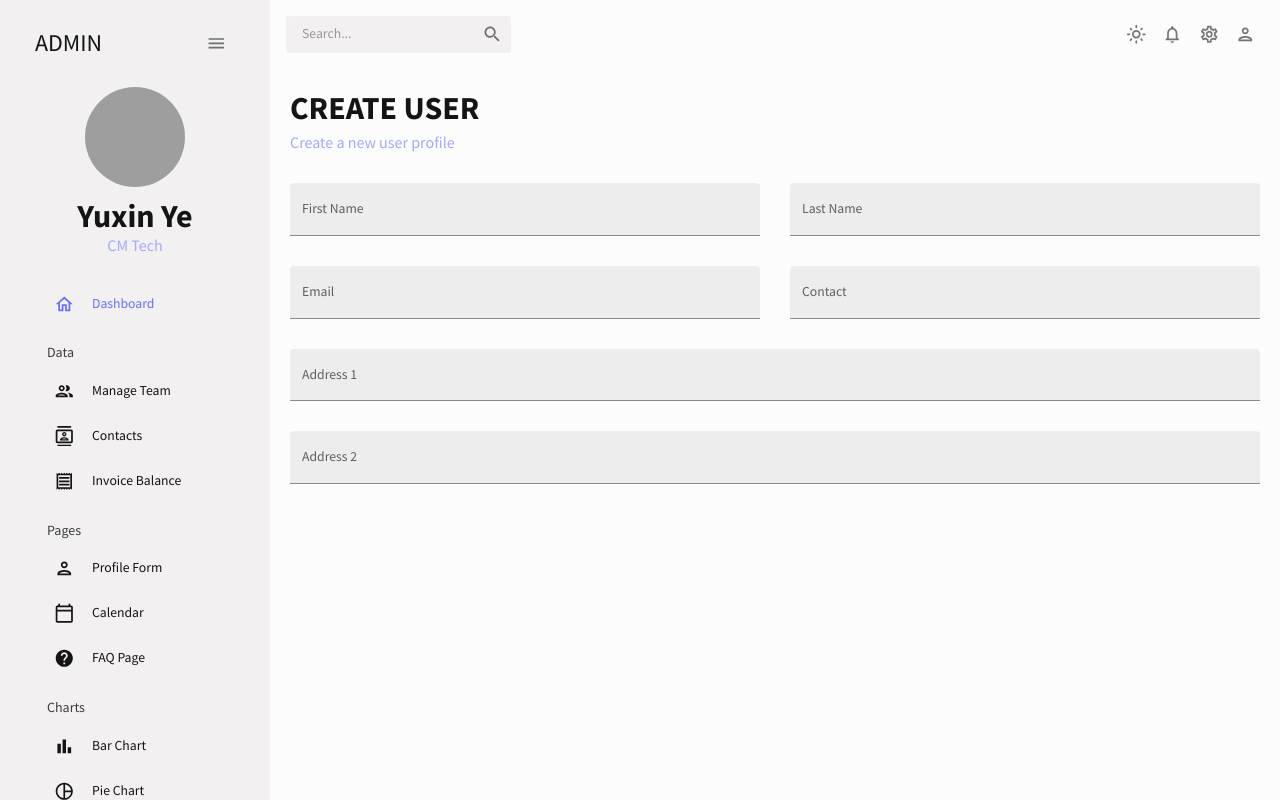
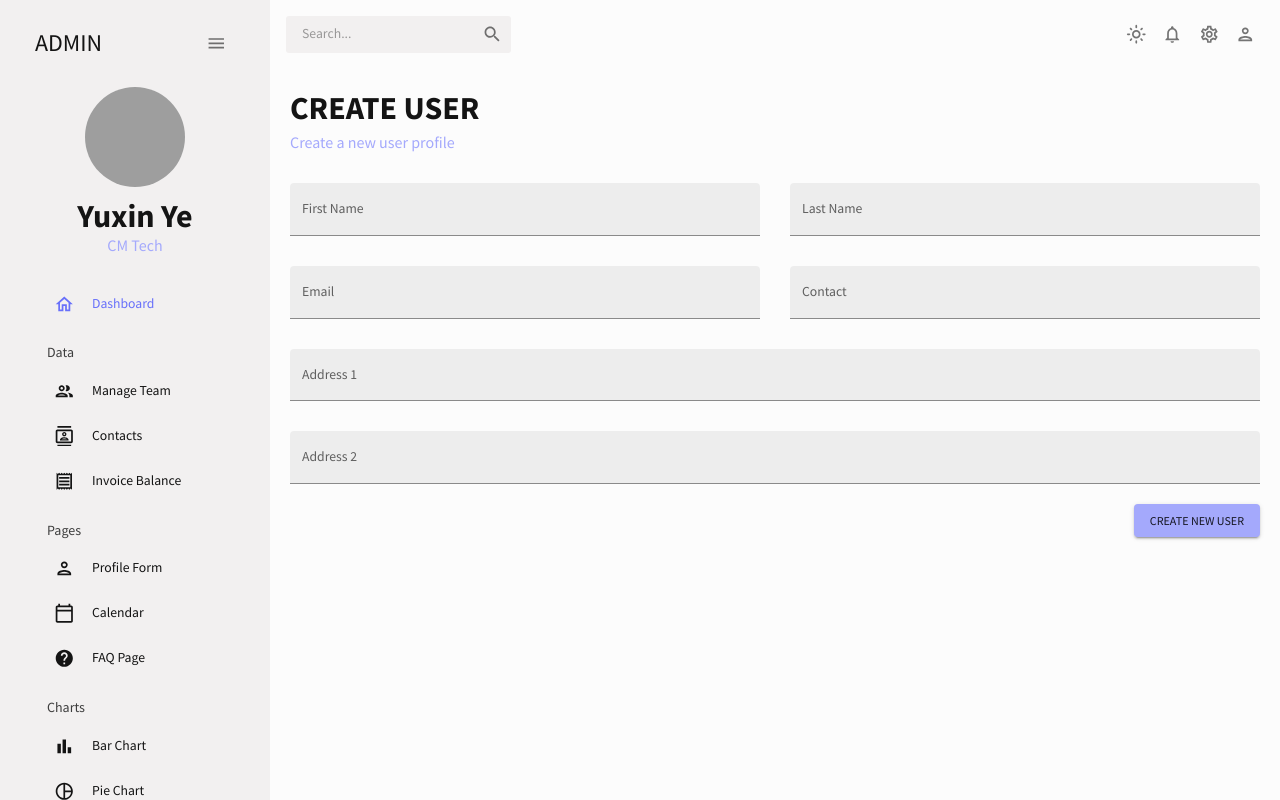
Before and after one commit to CutieMath/react-dashboard, a React (Create React App) app: page /form in a window 1280 px wide. Built offline with nearby package versions, Linux system fonts and the light colour scheme; grey boxes are pictures that could not be loaded; a web font is replaced by a local one.

Commit message:
finish form to create user

```diff
--- a/src/scenes/form/index.jsx
+++ b/src/scenes/form/index.jsx
@@ -137,6 +137,11 @@
                 sx={{ gridColumn: "span 4" }}
               />
             </Box>
+            <Box display="flex" justifyContent="end" mt="20px">
+              <Button type="submit" color="secondary" variant="contained">
+                Create New User
+              </Button>
+            </Box>
           </form>
         )}
       </Formik>
```
